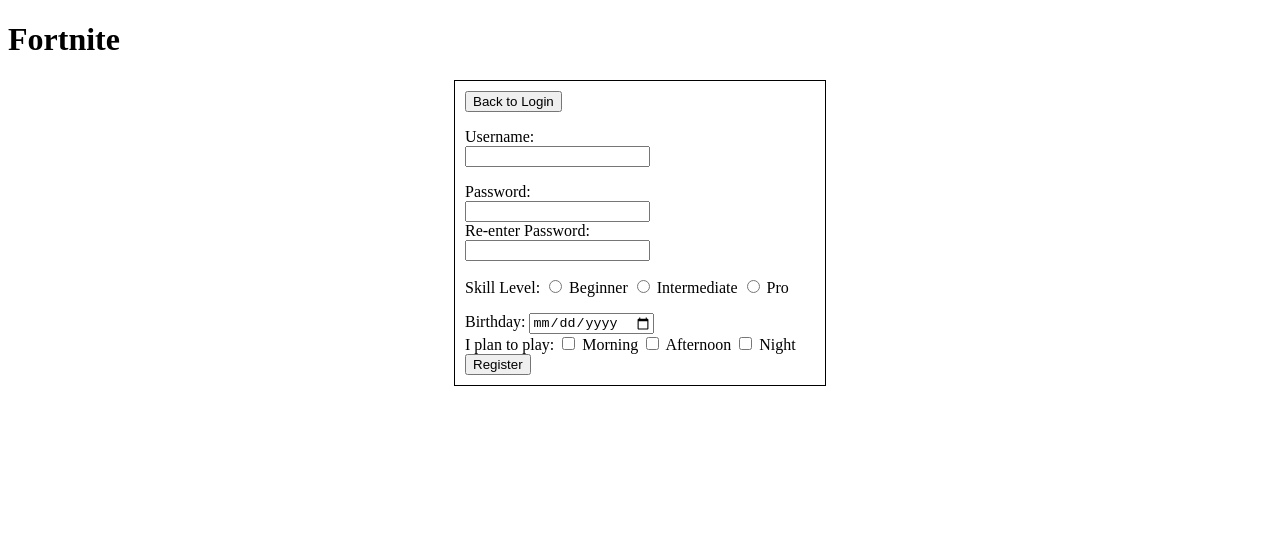
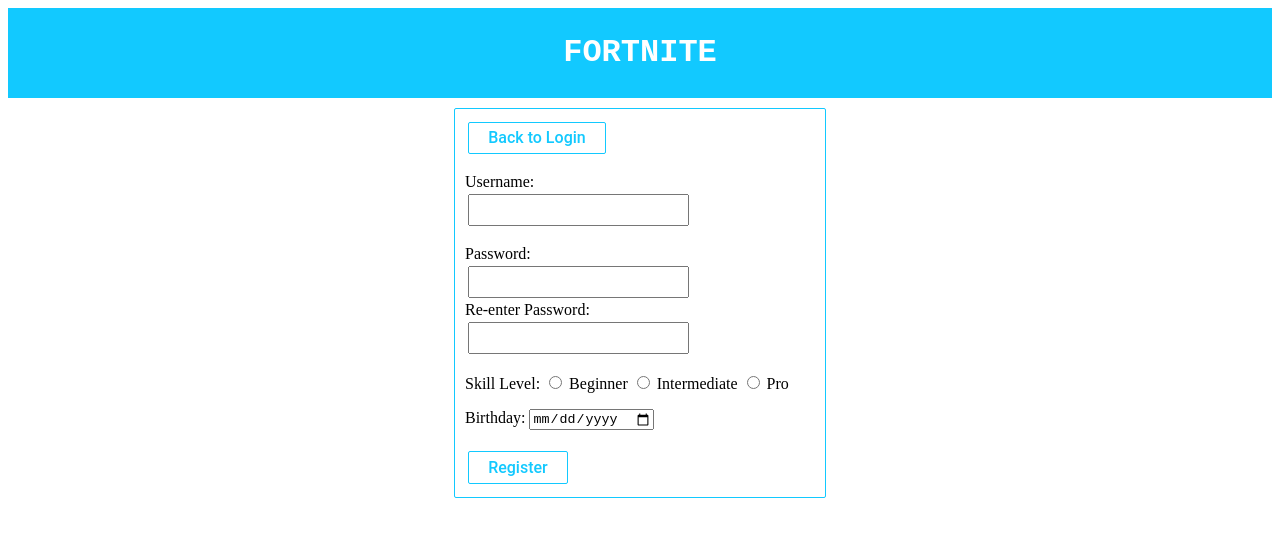
Before and after one commit to ArshD1230/fortnite2d, a website: page ftd_starter/static_content/index.html in a window 1280 px wide. Both pictures are taken after a click on the input "Register". Drawn offline with Linux system fonts and the light colour scheme.

Commit message:
added styling

```diff
--- a/ftd_starter/ftd.js
+++ b/ftd_starter/ftd.js
@@ -5,7 +5,9 @@
 var port = 8000;
 var express = require('express');
 var app = express();
-const DAO = require('./DAO')
+const DAO = require('./DAO');
+
+var path = require('path');
 
 const { Pool } = require('pg')
 const pool = new Pool({
@@ -124,6 +126,8 @@
 	res.json({"message":"got to /api/auth/test"});
 });
 
+app.use(express.static(path.join(__dirname, 'public')));
+
 app.use('/',express.static('static_content'));
 
 app.listen(port, function () {
--- a/ftd_starter/static_content/index.html
+++ b/ftd_starter/static_content/index.html
@@ -6,6 +6,7 @@
 		<script src="jquery-3.5.1.min.js"></script>
 		<script language="javascript" src="model.js" > </script>
 		<script language="javascript" src="controller.js" > </script>
+		<link rel="stylesheet" src="css/style.css">
 
 		<style>
 			#ui_login { display:block; }
@@ -13,12 +14,59 @@
 			.error {
 				color: red;
 			}
+			h1 {
+				color: white;
+				text-align: center;
+				font-family: 'Courier New', monospace;
+			}
+			header {
+				background-color: #12c9ff;
+				padding: 5px;
+				margin-bottom:10px;
+				text-align: center;
+			}
+			input[type=submit] {
+				display:inline-block;
+				padding:0.35em 1.2em;
+				border:1px solid #12c9ff;
+				margin:3px;
+				border-radius:2px;
+				box-sizing: border-box;
+				text-decoration:none;
+				font-family:'Roboto',sans-serif;
+				font-weight: 500;
+				color:#12c9ff;
+				text-align:center;
+				transition: all 0.2s;
+				background-color:#FFFFFF;
+				font-size: medium;
+			}
+			input[type=submit]:hover{
+				color:#FFFFFF;
+				background-color:#12c9ff;
+				border: 2px solid white;
+			}
+			input[type=text], input[type=password] {
+				padding: 5px;
+				margin: 3px;
+				font-size: medium;
+			}
+			#form{
+				margin: auto;
+				padding: 10px;
+				border: 1px solid #12c9ff;
+				width: 350px;
+				border-radius: 2px;
+			}
+			#ui_profile, #ui_difficulty {
+				text-align: center;
+			}
 		</style>
 		<title>Fortnite</title>
 	</head>
 
 	<header>
-		<h1>Fortnite</h1>
+		<h1>FORTNITE</h1>
 		<nav>
 			<input type="submit" id="playSubmit" value="Play">
 			<input type="submit" id="leaderboardSubmit" value="Leaderboard">
@@ -29,22 +77,24 @@
 	</header>
 
 	<body bgcolor="ffffff">
-		<div id="ui_login">
+		<div id="ui_login" style="text-align: center;">
 			<div>
 				<input type="text" id="username" placeholder="User Name" />
 				<input type="password" id="password" placeholder="Password" />
 				<input type="submit" id="loginSubmit" value="Login"></br>
-				<input type="submit" id="loginRegister" value="Register">
+			</br><input type="submit" id="loginRegister" value="Register">
 			</div>
 		</div>
 
 		<div id="ui_instructions">
-			Instructions:
-			<ol>
-				<li>Move player with w(up) a(left) s(down) d(right)</li>
-				<li>Left click to shoot</li>
-				<li>Press e to pick up ammo</li>
-			</ol>
+			<div>
+				Instructions:
+				<ul>
+					<li>Move player with w(up) a(left) s(down) d(right)</li>
+					<li>Left click to shoot</li>
+					<li>Press e to pick up ammo</li>
+				</ul>
+			</div>
 		</div>
 
 		<div id="ui_play">
@@ -81,7 +131,7 @@
 			<label for="birthday">Birthday:</label>
 			<input type="date" id="birthdayProfile" name="birthday" ></br>
 
-			<input type="submit" id="update" value="Update">
+			<br><input type="submit" id="update" value="Update">
 		</div>
 
 		<div id="ui_difficulty">
@@ -96,7 +146,7 @@
 		</div>
 
 		<div id="ui_register">
-			<div id="form" style="margin: auto; padding: 10px; border: 1px solid black; width: 350px">
+			<div id="form">
 
 					<input type="submit" id="registerBack" value="Back to Login"></br>
 
@@ -123,15 +173,7 @@
 					<label for="birthday">Birthday:</label>
 					<input type="date" id="birthday" name="birthday" ></br>
 
-					I plan to play:
-					<input type="checkbox" id="option1" name="option1" value="Morning">
-					<label for="option1"> Morning </label>
-					<input type="checkbox" id="option2" name="option2" value="Afternoon">
-					<label for="option2"> Afternoon </label>
-					<input type="checkbox" id="option3" name="option3" value="Night">
-					<label for="option3"> Night </label><br>
-
-					<input type="submit" id="registerSubmit" value="Register">
+					</br><input type="submit" id="registerSubmit" value="Register">
 
 			</div>
 		</div>
```
